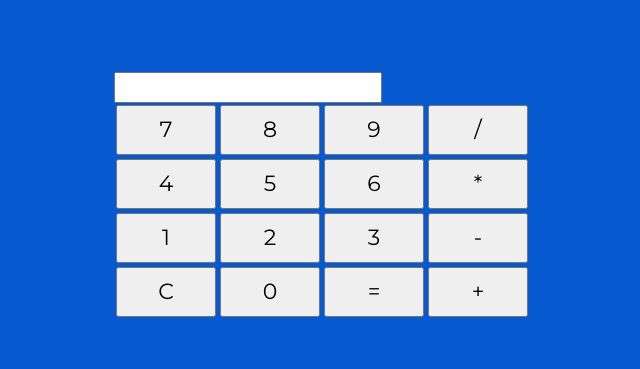
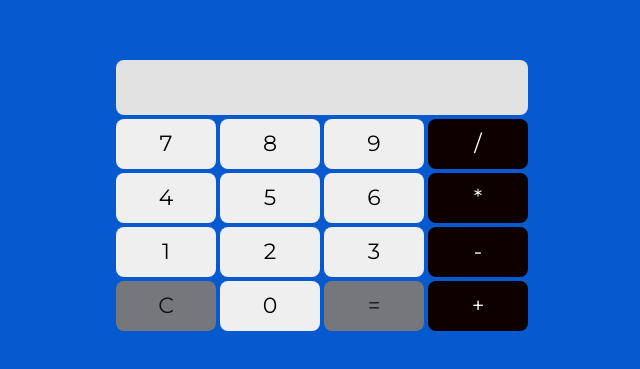
Before and after one commit to ygorp/Calculadora-front-end, a plain HTML site: page index.html in a window 1280 px wide. Shown: the part 205-574 px from the top of the page, without its empty margins (318-958 px from the left). Drawn offline with Linux system fonts and the light colour scheme.

Commit message:
finalizando a calculadora

```diff
--- a/style.css
+++ b/style.css
@@ -18,16 +18,42 @@ body {
   background-color: #0659ce;
 }
 
+input {
+  margin: 2px;
+  border: none;
+  border-radius: 8px;
+}
+
+input:nth-child(4) {
+  background: #0e0000;
+  color: #FFFFFF;
+}
+
 input[type=text] {
-
+  width: calc(100% - 4px);
+  height: 55px;
+  background: #e2e2e2;
 }
 
 input[type=button] {
   width: 100px;
   height: 50px;
-  margin: 2px;
+}
+
+input[type=button]:hover {
+  transform: scale(1.1);
 }
 
 div#calculadora div {
   display: flex;
 }
+
+div#quarta input:nth-child(1) {
+  background: #76777c;
+  color: #121212;
+}
+
+div#quarta input:nth-child(3) {
+  background: #76777c;
+  color: #121212;
+}
```
